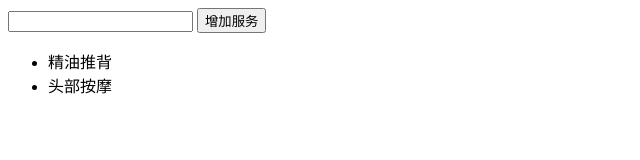
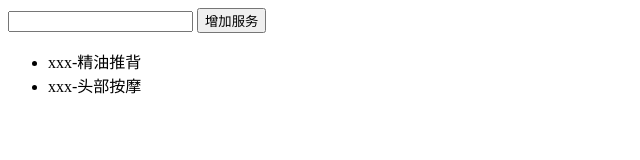
Before and after one commit to xiaosatufu/react16, a React (Create React App) app in the folder react/react-demo01/: page / in a window 1280 px wide. Shown: the top 160 px of the page, without its empty margins (0-640 px from the left). Built offline with nearby package versions, Linux system fonts and the light colour scheme.

Commit message:
proptypes校验传递的值

```diff
--- a/react/react-demo01/src/XiaojiejieItem.js
+++ b/react/react-demo01/src/XiaojiejieItem.js
@@ -1,19 +1,31 @@
-import React, { Component, Fragment } from 'react';
+import React, { Component } from 'react';
+import PropTypes from 'prop-types'
 class XiaojiejieItem extends Component {
-    constructor(props){
+    constructor(props) {
         super(props)
         this.handleClick = this.handleClick.bind(this)
     }
-    state = {  }
+    state = {}
     render() {
         return (
-            <li onClick={this.handleClick}>{this.props.content}</li>
+            <li onClick={this.handleClick}>{this.props.avname}-{this.props.content}</li>
         );
     }
-    handleClick(){
+    handleClick() {
         console.log(this.props.index)
         this.props.deleteItem(this.props.index)
     }
 }
 
+
+XiaojiejieItem.propTypes = {
+    content: PropTypes.string,
+    index: PropTypes.number,
+    deleteItem: PropTypes.func
+}
+
+XiaojiejieItem.defaultProps = {
+    avname:'xxx'
+}
+
 export default XiaojiejieItem;
```
